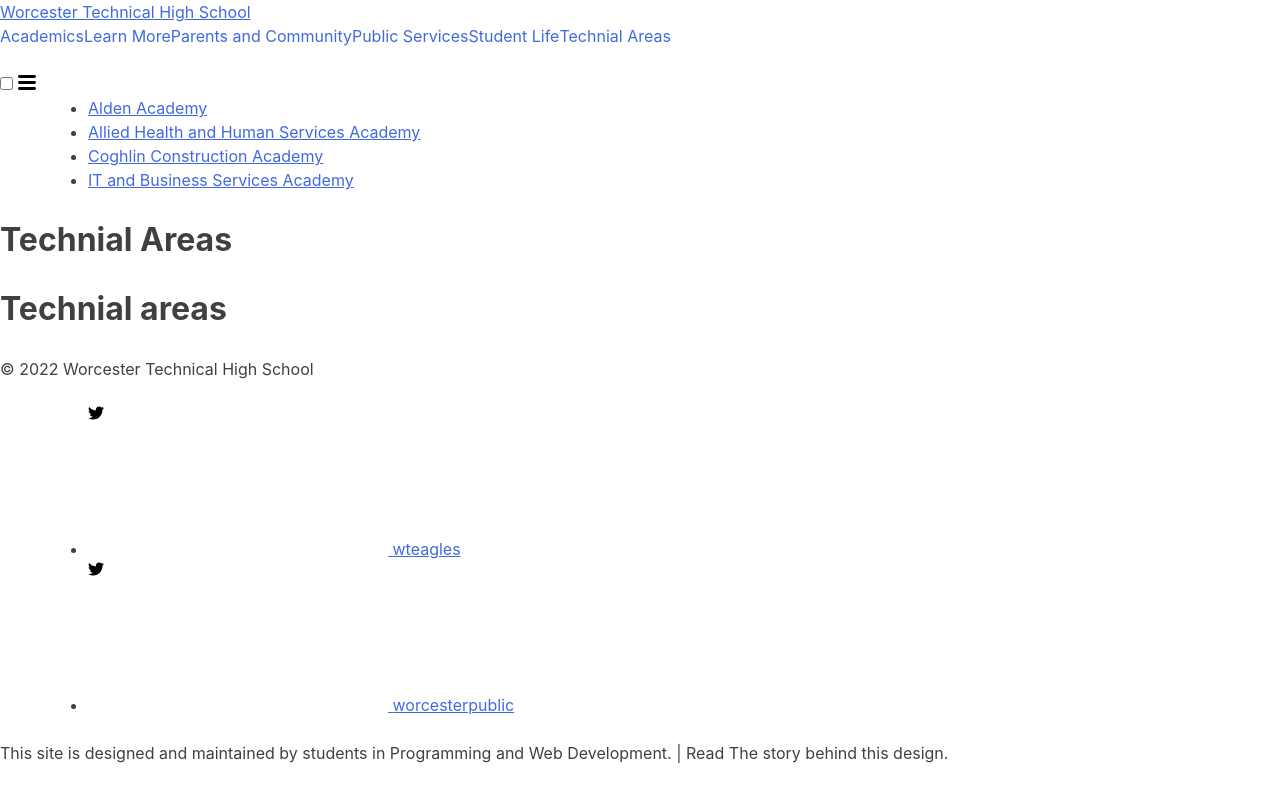
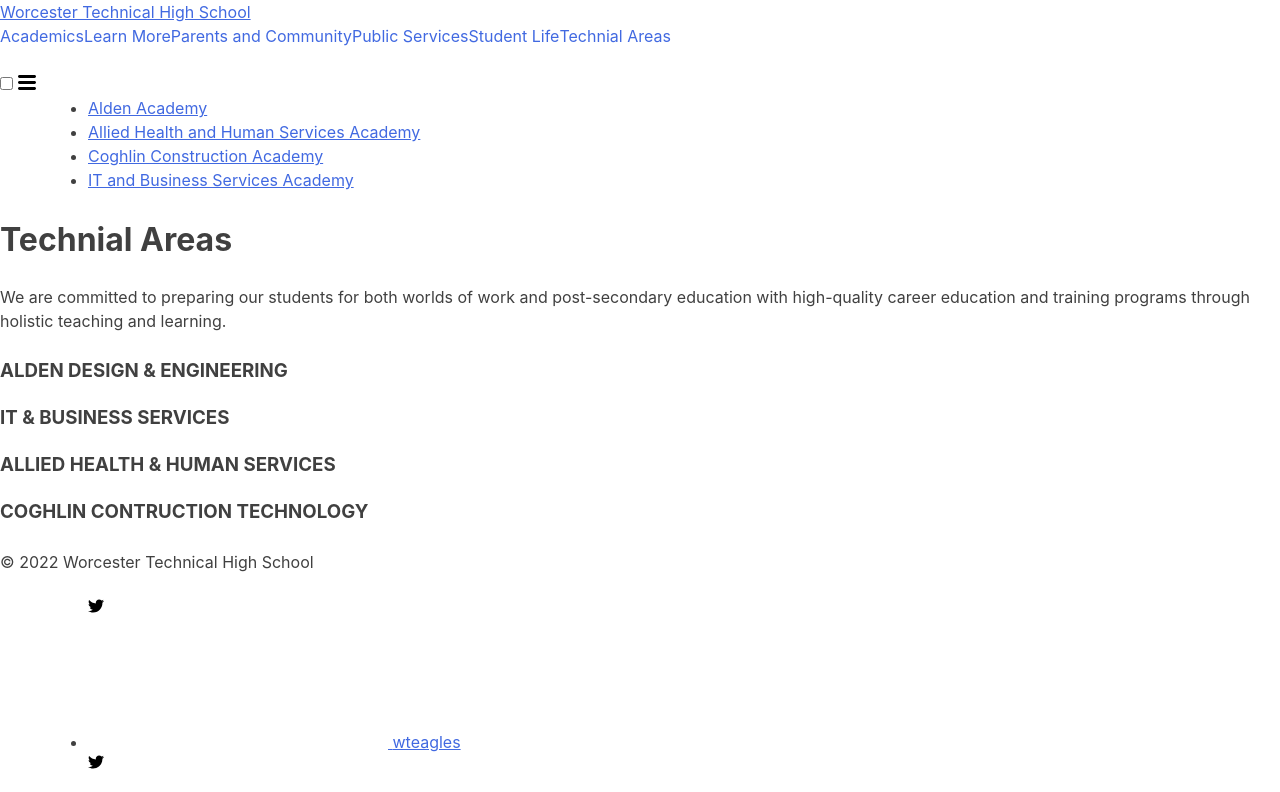
Before and after one commit to worcestertechnicalhighschool/techhigh.us, a Jekyll site: the page built from _sections/technical-areas.md, in a window 1280 px wide. Shown: the top 792 px of the page. Built offline with Jekyll 4.4.1, drawn with Linux system fonts in a browser that asks for light colours; grey boxes are pictures that could not be loaded.

Commit message:
Updated public servies page. Also updated technical-areas page

```diff
--- a/_sections/technical-areas.md
+++ b/_sections/technical-areas.md
@@ -4,4 +4,10 @@
 date: 2022-11-5
 ---
 
-# Technial areas
+We are committed to preparing our students for both worlds of work and post-secondary education with high-quality career education and training programs through holistic teaching and learning.
+
+
+### ALDEN DESIGN & ENGINEERING
+### IT & BUSINESS SERVICES
+### ALLIED HEALTH & HUMAN SERVICES
+### COGHLIN CONTRUCTION TECHNOLOGY
```
Also changed, not shown: _sections/public-services.md (+9 -1 lines).
